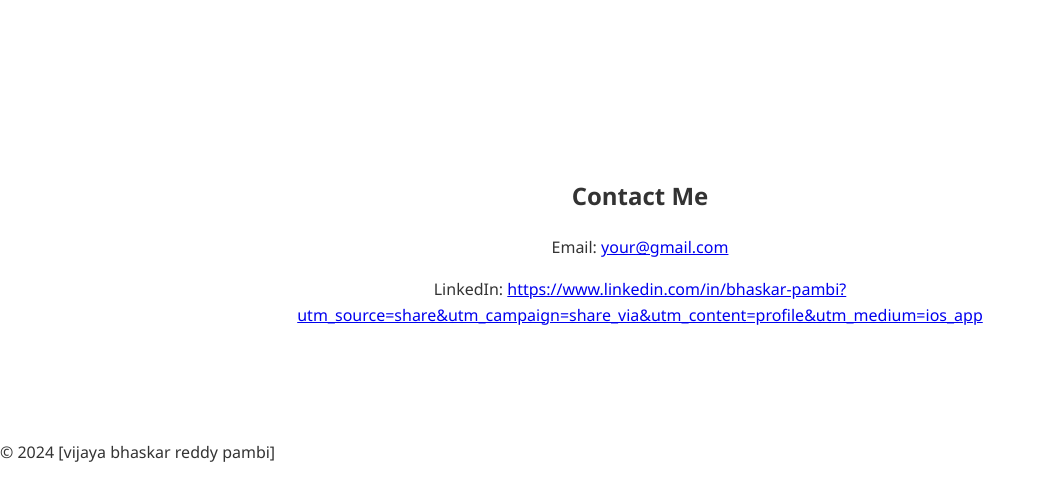
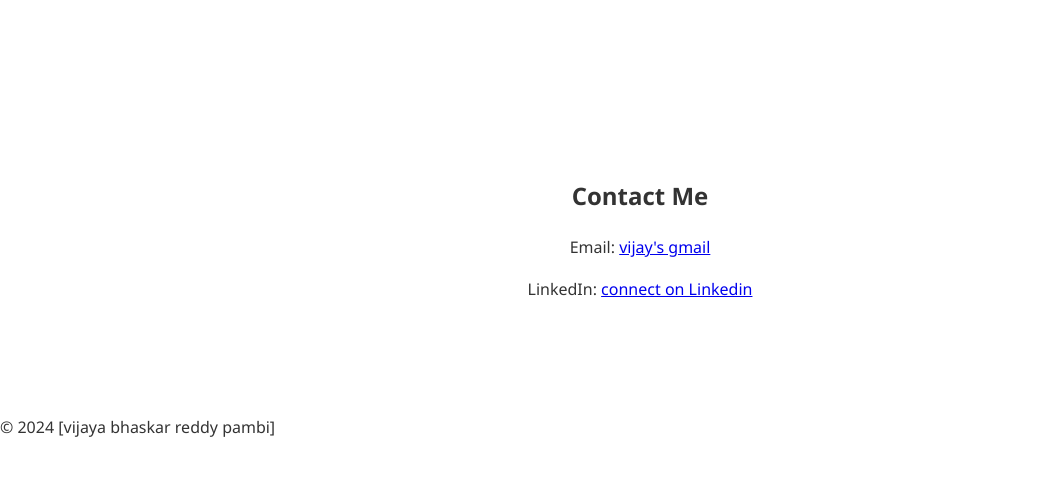
Before and after one commit to vijay12958/vijayportifolio, a plain HTML site: page index.html in a window 1280 px wide. Shown: the part 1912-2394 px from the top of the page, without its empty margins (0-1045 px from the left). After the commit the page ends 2368 px from the top, so only its background shows below. Drawn offline with Linux system fonts and the light colour scheme.

Commit message:
Update index.html
Signed-off-by: vijay12958 <70738370+vijay12958@users.noreply.github.com>

```diff
--- a/index.html
+++ b/index.html
@@ -61,8 +61,8 @@ chi-square feature selection tests.</p>
 
     <section id="contact">
         <h2>Contact Me</h2>
-        <p>Email: <a href="mailto:vijaypambi015@gmail.com">your@gmail.com</a></p>
-        <p>LinkedIn: <a href="#">https://www.linkedin.com/in/bhaskar-pambi?utm_source=share&utm_campaign=share_via&utm_content=profile&utm_medium=ios_app</a></p>
+        <p>Email: <a href="mailto:vijaypambi015@gmail.com">vijay's gmail</a></p>
+        <p>LinkedIn: <a href="https://www.linkedin.com/in/bhaskar-pambi?utm_source=share&utm_campaign=share_via&utm_content=profile&utm_medium=ios_app">connect on Linkedin</a></p>
     </section>
 
     <footer>
```
